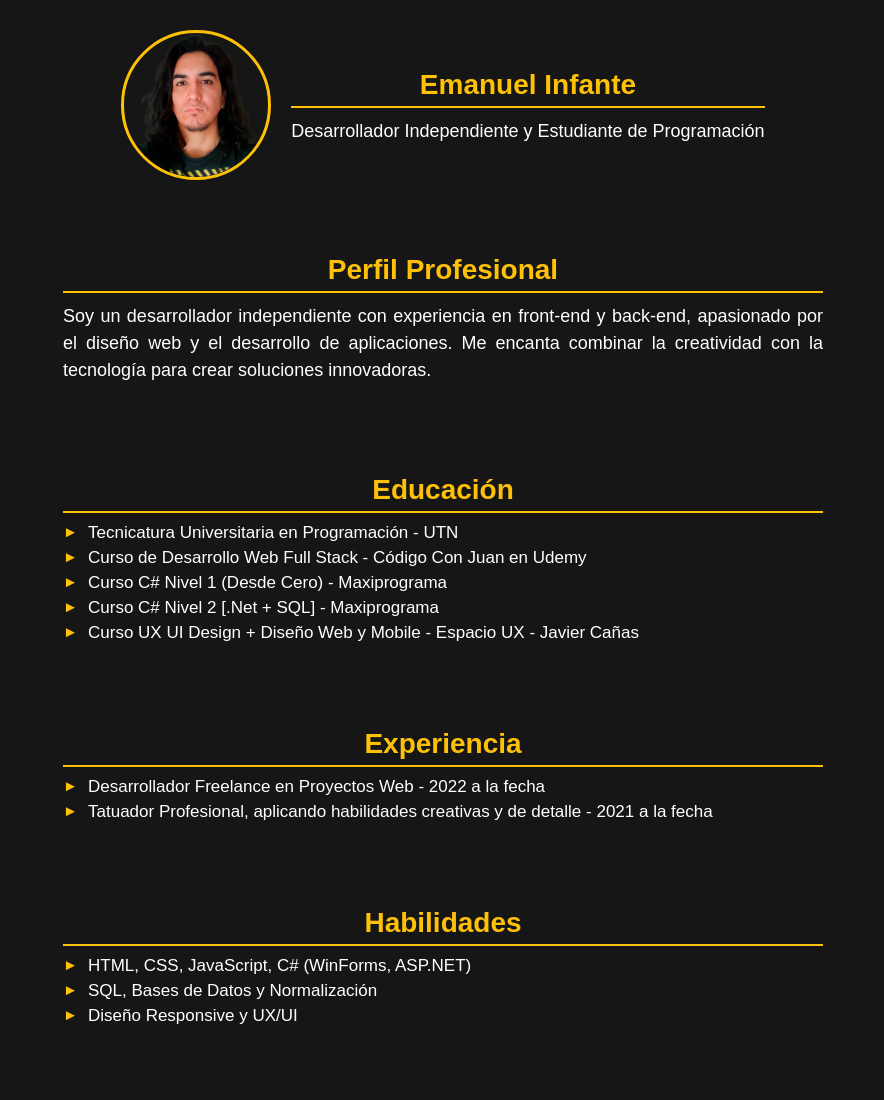
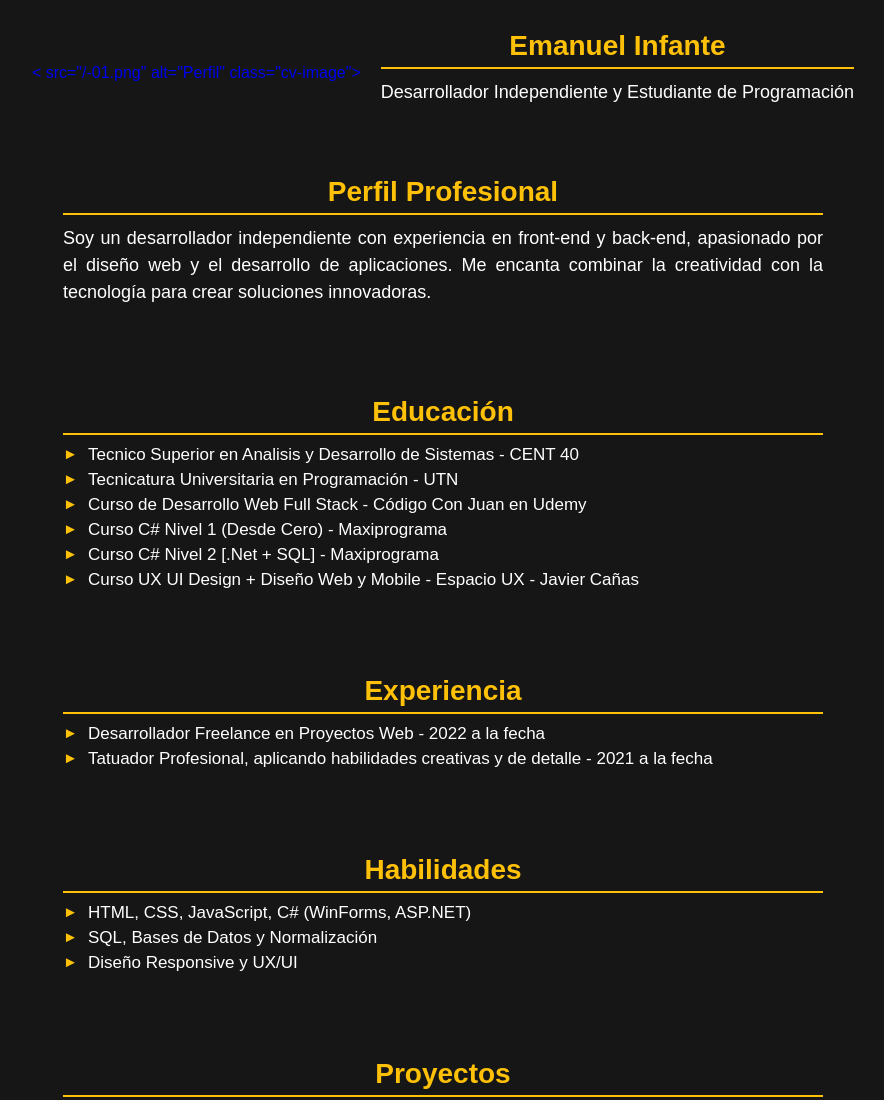
Before and after one commit to ipEmanuel/AbyssDev, a plain HTML site: page cv.html in a window 1280 px wide. Shown: the top 1100 px of the page, without its empty margins (197-1081 px from the left). Drawn offline with Linux system fonts and the light colour scheme.

Commit message:
actualizacion cv

```diff
--- a/cv.html
+++ b/cv.html
@@ -12,7 +12,7 @@
 <body>
     <section class="cv-section">
         <div class="cv-profile">
-            <a href="index.html"><img src="img/img-01.png" alt="Perfil" class="cv-image"></a>
+            <a href="index.html">< src="/-01.png" alt="Perfil" class="cv-image"></a>
             <div class="cv-profile-text">
                 <h1 class="cv-title">Emanuel Infante</h1>
                 <p class="cv-text">Desarrollador Independiente y Estudiante de Programación</p>
@@ -30,11 +30,12 @@
         <div class="cv-block">
             <h2 class="cv-title">Educación</h2>
             <ul class="cv-list">
+                <li class="cv-list-item">Tecnico Superior en Analisis y Desarrollo de Sistemas - CENT 40</li>
                 <li class="cv-list-item">Tecnicatura Universitaria en Programación - UTN</li>
                 <li class="cv-list-item">Curso de Desarrollo Web Full Stack - Código Con Juan en Udemy</li>
                 <li class="cv-list-item">Curso C# Nivel 1 (Desde Cero) - Maxiprograma</li>
-                 <li class="cv-list-item">Curso C# Nivel 2 [.Net + SQL] - Maxiprograma</li>
-                 <li class="cv-list-item">Curso UX UI Design + Diseño Web y Mobile - Espacio UX - Javier Cañas</li>
+                <li class="cv-list-item">Curso C# Nivel 2 [.Net + SQL] - Maxiprograma</li>
+                <li class="cv-list-item">Curso UX UI Design + Diseño Web y Mobile - Espacio UX - Javier Cañas</li>
             </ul>
         </div>
 
```
